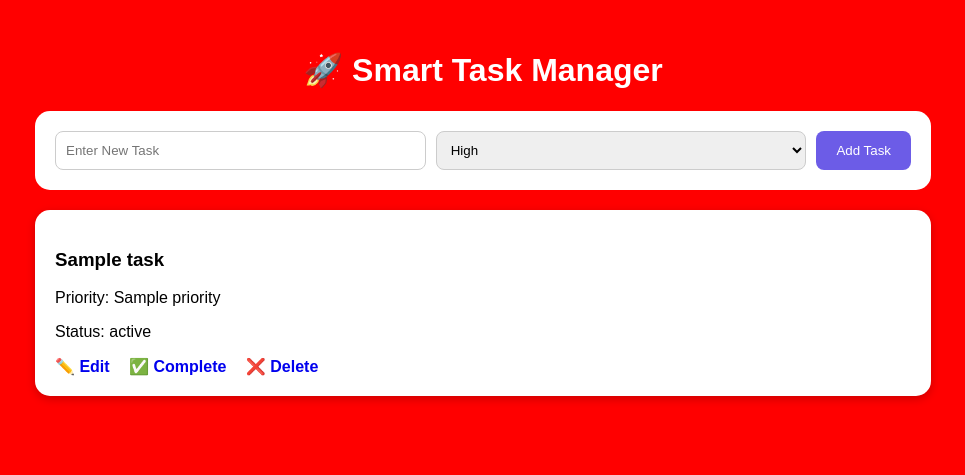
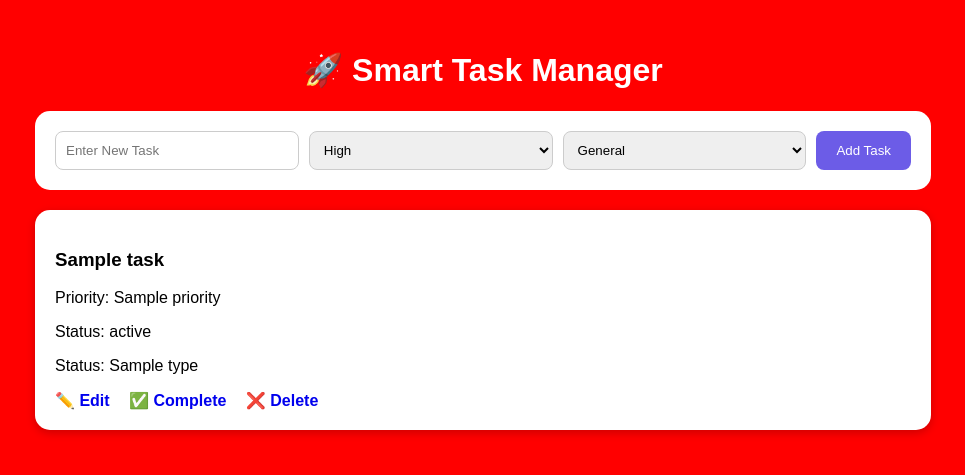
Before and after one commit to Sheshank-27/smart-task-manager, a Flask app: template templates/index.html in a window 1280 px wide. Shown: the top 475 px of the page, without its empty margins (157-1122 px from the left). Run offline with Flask 3, Linux system fonts and the light colour scheme; the template is opened without the code that fills it: most values are stand-ins (such as "Sample title", 1, 10 or a date in 2020).

Commit message:
final change

```diff
--- a/templates/index.html
+++ b/templates/index.html
@@ -33,6 +33,16 @@
 
         </select>
 
+         <select name="type">
+
+            <option value="General">General</option>
+
+            <option value="Bug">Bug</option>
+
+            <option value="Hotfix">Hotfix</option>
+
+        </select>
+
         <button type="submit">
             Add Task
         </button>
@@ -59,6 +69,13 @@
             </span>
         </p>
 
+         <p>
+            Status:
+            <span class="{{ task.type }}">
+                {{ task.type }}
+            </span>
+        </p>
+
         <a href="/edit/{{ loop.index0 }}">
             ✏️ Edit
 
```
Also changed, not shown: requirements.txt (line endings or trailing spaces).
